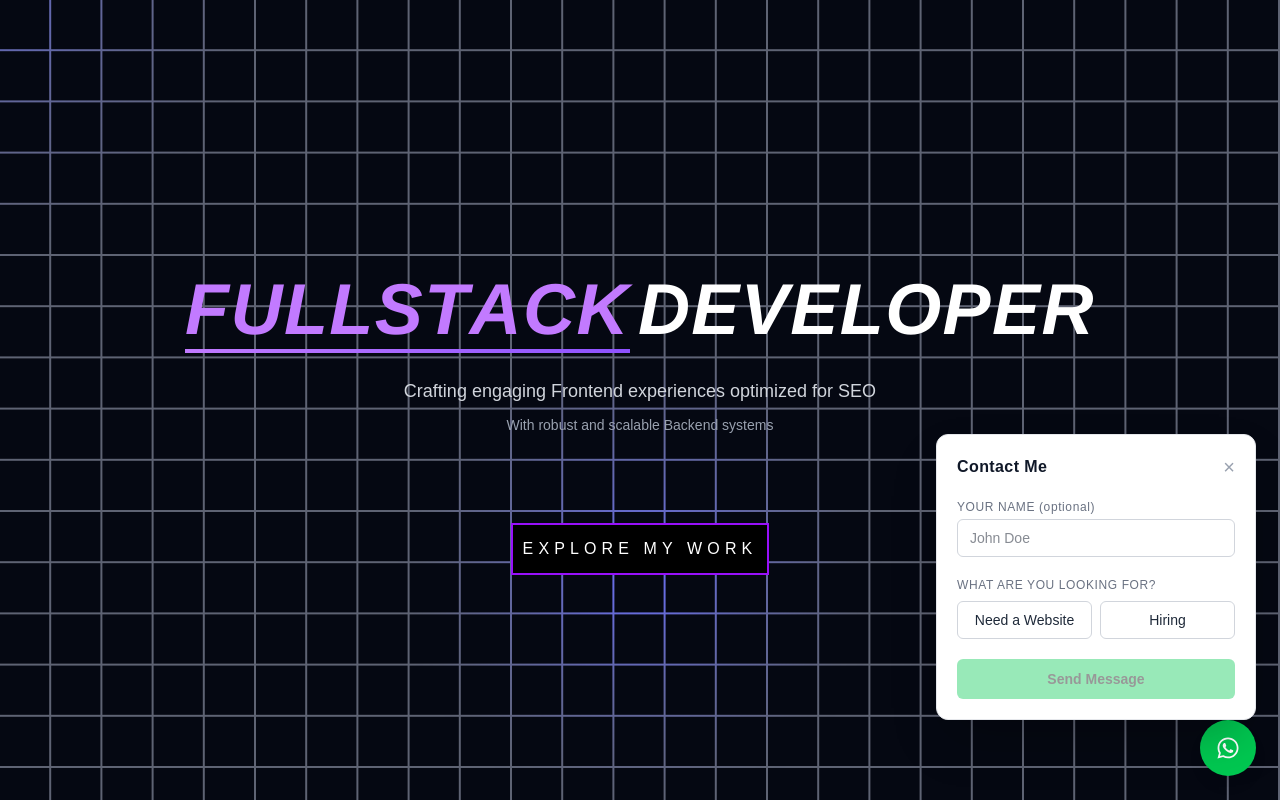
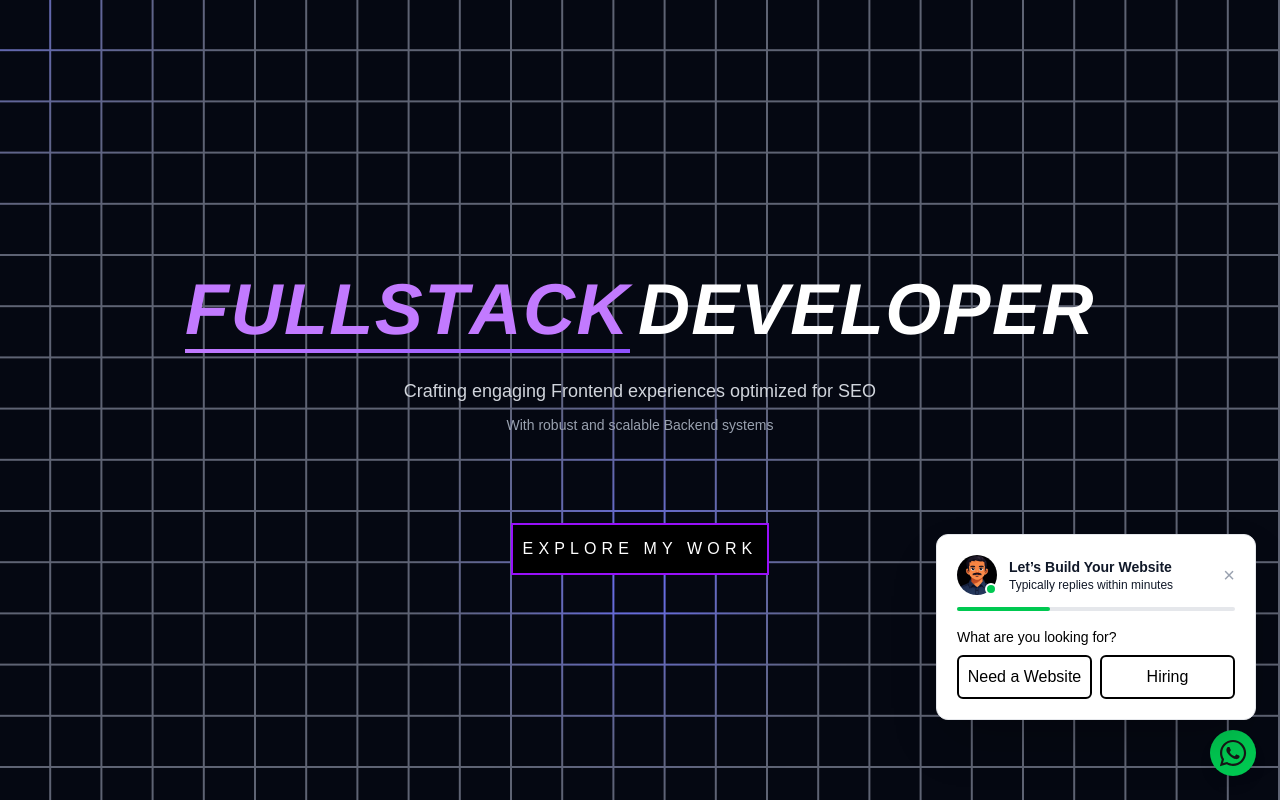
Before and after one commit to joseph101kt/portfolio, a Next.js app: page / in a window 1280 px wide. Both pictures are taken after a click on the button 1228 px from the left and 748 px from the top of the page. Shown: the top 800 px of the page. Built offline with nearby package versions, Linux system fonts and the light colour scheme.

Commit message:
updated the whatsapp fab

```diff
--- a/components/WhatsAppFAB.tsx
+++ b/components/WhatsAppFAB.tsx
@@ -1,9 +1,11 @@
 'use client';
 
-import { useState, FormEvent, JSX } from 'react';
+import { useEffect, useState, JSX } from 'react';
 import { FaWhatsapp } from 'react-icons/fa';
 
-/** ---------- Types ---------- */
+/* =========================================================
+   Types
+========================================================= */
 
 type Intent = 'website' | 'hiring';
 
@@ -14,16 +16,98 @@ type WebsiteType =
   | 'Redesign / Fix'
   | 'Not Sure';
 
+type ChatStep = 'intent' | 'websiteType' | 'name';
+
 interface FormState {
   name: string;
   intent: Intent | null;
   websiteType: WebsiteType | null;
 }
 
-/** ---------- Component ---------- */
+/* =========================================================
+   Constants / Config
+========================================================= */
+
+const WHATSAPP_NUMBER = '919397082746';
+const AUTO_OPEN_DELAY_MS = 20000;
+
+const CHAT_STEPS: ChatStep[] = ['intent', 'websiteType', 'name'];
+
+/* =========================================================
+   Utilities (Decoupled, Testable)
+========================================================= */
+
+function sanitize(input: string): string {
+  return input.replace(/[<>]/g, '').trim();
+}
+
+type GtagFn = (
+  command: 'event',
+  eventName: string,
+  params?: Record<string, unknown>
+) => void;
+
+function track(event: string, data?: Record<string, unknown>): void {
+  if (typeof window === 'undefined') return;
+
+  const gtag = (window as unknown as { gtag?: GtagFn }).gtag;
+  if (!gtag) return;
+
+  gtag('event', event, data);
+}
+
+
+function getNextStep(current: ChatStep, state: FormState): ChatStep {
+  if (current === 'intent') {
+    return state.intent === 'website' ? 'websiteType' : 'name';
+  }
+
+  if (current === 'websiteType') return 'name';
+
+  return 'name';
+}
+
+function getProgress(step: ChatStep): number {
+  return ((CHAT_STEPS.indexOf(step) + 1) / CHAT_STEPS.length) * 100;
+}
+
+/* =========================================================
+   Message Builder (Pure Function)
+========================================================= */
+
+function buildWhatsAppMessage(state: FormState): string {
+  const greeting = 'Hi 👋\n\n';
+  const nameLine = state.name
+    ? `My name is ${sanitize(state.name)}.\n`
+    : '';
+
+  if (state.intent === 'website') {
+    return (
+      greeting +
+      nameLine +
+      'I’m interested in getting a website made.\n' +
+      (state.websiteType
+        ? `Website type: ${state.websiteType}\n`
+        : '') +
+      '\nI checked your portfolio and would like to discuss further.'
+    );
+  }
+
+  return (
+    greeting +
+    nameLine +
+    'I came across your portfolio and I’m interested in hiring you.'
+  );
+}
+
+/* =========================================================
+   Component
+========================================================= */
 
 export default function WhatsAppFAB(): JSX.Element {
   const [isChatOpen, setIsChatOpen] = useState<boolean>(false);
+  const [isAutoOpened, setIsAutoOpened] = useState<boolean>(false);
+  const [chatStep, setChatStep] = useState<ChatStep>('intent');
 
   const [formState, setFormState] = useState<FormState>({
     name: '',
@@ -31,190 +115,189 @@ export default function WhatsAppFAB(): JSX.Element {
     websiteType: null,
   });
 
-  const toggleChat = (): void => {
-    setIsChatOpen((prev) => !prev);
+  /* ---------- Auto Open ---------- */
+  useEffect(() => {
+    if (isAutoOpened) return;
+
+    const timer = setTimeout(() => {
+      setIsChatOpen(true);
+      setIsAutoOpened(true);
+      track('cta_auto_open');
+    }, AUTO_OPEN_DELAY_MS);
+
+    return () => clearTimeout(timer);
+  }, [isAutoOpened]);
+
+  /* ---------- Escape to Close ---------- */
+  useEffect(() => {
+    const handler = (e: KeyboardEvent): void => {
+      if (e.key === 'Escape') setIsChatOpen(false);
     };
 
-  /** ---------- Message Builder (Strategy Pattern) ---------- */
-  const buildMessage = (state: FormState): string => {
-    const greeting = 'Hi 👋\n\n';
-    const nameLine = state.name ? `My name is ${state.name}.\n` : '';
+    window.addEventListener('keydown', handler);
+    return () => window.removeEventListener('keydown', handler);
+  }, []);
 
-    if (state.intent === 'website') {
-      return (
-        greeting +
-        nameLine +
-        `I’m interested in getting a website made.\n` +
-        (state.websiteType ? `Website type: ${state.websiteType}\n` : '') +
-        `\nI checked your portfolio and would like to discuss further.`
-      );
-    }
+  /* ---------- Submit ---------- */
+  const handleSubmit = (): void => {
+    if (!formState.intent) return;
 
-    return (
-      greeting +
-      nameLine +
-      `I came across your portfolio and I’m interested in hiring you.`
-    );
-  };
+    const message = buildWhatsAppMessage(formState);
+    const encoded = encodeURIComponent(message);
+    const url = `https://wa.me/${WHATSAPP_NUMBER}?text=${encoded}`;
 
-  /** ---------- Submit ---------- */
-  const handleWhatsAppSubmit = (e: FormEvent<HTMLFormElement>): void => {
-    e.preventDefault();
+    track('cta_submit', { intent: formState.intent });
+    window.open(url, '_blank');
 
-    if (!formState.intent) {
-      alert('Please select what you are looking for.');
-      return;
-    }
-
-    const message = buildMessage(formState);
-    const encodedMessage = encodeURIComponent(message);
-
-    const whatsappUrl = `https://wa.me/919397082746?text=${encodedMessage}`;
-    window.open(whatsappUrl, '_blank');
-
-    // Reset state
     setIsChatOpen(false);
+    setChatStep('intent');
     setFormState({ name: '', intent: null, websiteType: null });
   };
 
-  /** ---------- UI ---------- */
+  const progress = getProgress(chatStep);
+
+  /* =========================================================
+     UI
+  ========================================================= */
+
   return (
     <>
       {/* Floating Action Button */}
       <button
-        onClick={toggleChat}
-        className="fixed bottom-6 right-6 p-4 rounded-full bg-green-500 text-white shadow-lg hover:bg-green-600 transition-colors z-50"
-        aria-label="Open WhatsApp chat"
+        onClick={() => {
+          if (isChatOpen){
+            setIsChatOpen(false)
+          }
+          else{
+            setIsChatOpen(true);
+            track('cta_open');
+          }
+        }}
+        aria-label="Chat on WhatsApp"
+        className="
+          fixed bottom-6 right-6 z-50
+          p-2 rounded-full bg-green-500
+          shadow-lg
+          hover:scale-105 transition
+        "
       >
-        <FaWhatsapp size={24} />
+        <FaWhatsapp size={30} />
       </button>
 
-{isChatOpen && (
-  <div className="
-    fixed bottom-20 right-6 w-80 max-w-[90vw]
-    bg-white
-    border border-gray-200
-    rounded-xl
-    shadow-2xl
-    z-50
-    p-5
-  ">
+      {/* Chat Window */}
+      <div
+        role="dialog"
+        aria-modal="true"
+        className={`
+          fixed bottom-20 right-6 z-50
+          w-80 max-w-[90vw]
+          bg-white border border-gray-200
+          rounded-xl shadow-2xl p-5
+          transition-all duration-300
+          ${
+            isChatOpen
+              ? 'opacity-100 scale-100'
+              : 'opacity-0 scale-95 pointer-events-none'
+          }
+        `}
+      >
         {/* Header */}
-    <div className="flex justify-between items-center mb-5">
-      <h3 className="text-base font-semibold tracking-wide text-gray-900">
-        Contact Me
+        <div className="flex items-center gap-3 mb-3">
+          <div className="relative">
+            <img
+              src="/avatar.jpg"
+              alt="Avatar"
+              className="w-10 h-10 rounded-full object-cover"
+            />
+            <span className="absolute bottom-0 right-0 w-3 h-3 bg-green-500 border-2 border-white rounded-full" />
+          </div>
+
+          <div className="flex-1">
+            <h3 className="font-semibold text-gray-900 text-sm">
+              Let’s Build Your Website
             </h3>
+            <p className="text-xs text-gray-900">
+              Typically replies within minutes
+            </p>
+          </div>
+
           <button
-        onClick={toggleChat}
-        className="text-gray-400 hover:text-gray-700 text-xl leading-none"
+            onClick={() => setIsChatOpen(false)}
             aria-label="Close"
+            className="text-xl text-gray-400 hover:text-gray-600  "
           >
-        &times;
+            ×
           </button>
         </div>
 
-    <form onSubmit={handleWhatsAppSubmit} className="space-y-5">
-      {/* Name */}
-      <div>
-        <label className="block text-xs uppercase tracking-wider text-gray-500 mb-1">
-          Your Name <span className="normal-case">(optional)</span>
-        </label>
-        <input
-          type="text"
-          value={formState.name}
-          onChange={(e) =>
-            setFormState((prev) => ({ ...prev, name: e.target.value }))
-          }
-          placeholder="John Doe"
-          className="
-            w-full
-            rounded-md
-            border border-gray-300
-            px-3 py-2
-            text-sm text-gray-900
-            focus:border-green-500
-            focus:ring-1 focus:ring-green-500
-            outline-none
-          "
+        {/* Progress */}
+        <div className="h-1 bg-gray-200 rounded mb-4">
+          <div
+            className="h-1 bg-green-500 rounded transition-all"
+            style={{ width: `${progress}%` }}
           />
         </div>
 
-      {/* Intent */}
-      <div>
-        <p className="block text-xs uppercase tracking-wider text-gray-500 mb-2">
-          What are you looking for?
-        </p>
-
+        {/* Step: Intent */}
+        {chatStep === 'intent' && (
+          <>
+            <p className="text-sm text-black mb-2">What are you looking for?</p>
             <div className="grid grid-cols-2 gap-2">
               <button
-            type="button"
-            onClick={() =>
-              setFormState((prev) => ({
-                ...prev,
+                className="py-2 rounded-md border-2 text-black hover:text-green-900 hover:border-green-400"
+                onClick={() => {
+                  const nextState: FormState = {
+                    ...formState,
                     intent: 'website',
-                websiteType: null,
-              }))
-            }
-            className={`
-              py-2 text-sm rounded-md border transition-all
-              ${
-                formState.intent === 'website'
-                  ? 'bg-green-500 text-black border-green-500'
-                  : 'bg-white text-gray-800 border-gray-300 hover:border-green-400'
-              }
-            `}
+                  };
+
+                  setFormState(nextState);
+                  setChatStep(getNextStep('intent', nextState));
+                  track('cta_intent', { intent: 'website' });
+                }}
               >
                 Need a Website
               </button>
 
               <button
-            type="button"
-            onClick={() =>
-              setFormState((prev) => ({
-                ...prev,
+                className="py-2 rounded-md border-2 text-black hover:text-green-900 hover:border-green-400"
+                onClick={() => {
+                  const nextState: FormState = {
+                    ...formState,
                     intent: 'hiring',
-                websiteType: null,
-              }))
-            }
-            className={`
-              py-2 text-sm rounded-md border transition-all
-              ${
-                formState.intent === 'hiring'
-                  ? 'bg-green-500 text-black border-green-500'
-                  : 'bg-white text-gray-800 border-gray-300 hover:border-green-400'
-              }
-            `}
+                  };
+
+                  setFormState(nextState);
+                  setChatStep('name');
+                  track('cta_intent', { intent: 'hiring' });
+                }}
               >
                 Hiring
               </button>
             </div>
-      </div>
+          </>
+        )}
 
-      {/* Website Type */}
-      {formState.intent === 'website' && (
-        <div>
-          <label className="block text-xs uppercase tracking-wider text-gray-500 mb-1">
-            Website Type
-          </label>
+        {/* Step: Website Type */}
+        {chatStep === 'websiteType' && (
+          <>
+            <p className="text-sm text-black mb-1">What type of website?</p>
+            <p className="text-xs text-gray-800 mb-2">
+              Don’t worry — we’ll figure it out together.
+            </p>
+
             <select
+              className="w-full border text-black rounded-md px-3 py-2 text-sm"
               value={formState.websiteType ?? ''}
-            onChange={(e) =>
-              setFormState((prev) => ({
-                ...prev,
+              onChange={(e) => {
+                const nextState: FormState = {
+                  ...formState,
                   websiteType: e.target.value as WebsiteType,
-              }))
-            }
-            className="
-              w-full
-              rounded-md
-              border border-gray-300
-              px-3 py-2
-              text-sm text-gray-900
-              focus:border-green-500
-              focus:ring-1 focus:ring-green-500
-              outline-none
-              bg-white
-            "
+                };
+
+                setFormState(nextState);
+                setChatStep('name');
+              }}
             >
               <option value="" disabled>
                 Select one
@@ -225,33 +308,43 @@ export default function WhatsAppFAB(): JSX.Element {
               <option>Redesign / Fix</option>
               <option>Not Sure</option>
             </select>
-        </div>
+          </>
         )}
 
-      {/* CTA */}
-      <button
-        type="submit"
-        disabled={!formState.intent}
+        {/* Step: Name */}
+        {chatStep === 'name' && (
+          <>
+            <input
+              type="text"
+              placeholder="Your name (optional)"
               className="
                 w-full
-          bg-green-500
-          text-black
-          py-2.5
-          rounded-md
-          text-sm
-          font-semibold
-          transition-all
-          hover:bg-green-600
-          disabled:opacity-40
-          disabled:cursor-not-allowed
+                border-2 border-green-500
+                rounded-md px-3 py-2 text-sm
+                placeholder:text-gray-700
+
+                focus:outline-none
+                focus:ring-0
+                focus:border-green-400
               "
+              value={formState.name}
+              onChange={(e) =>
+                setFormState({
+                  ...formState,
+                  name: e.target.value,
+                })
+              }
+            />
+
+            <button
+              onClick={handleSubmit}
+              className="mt-2 w-full bg-green-500 text-white py-2 rounded-md font-semibold hover:bg-green-600 transition"
             >
               Send Message
             </button>
-    </form>
+          </>
+        )}
       </div>
-)}
-
     </>
   );
 }
```
Also changed, not shown: public/avatar.jpg (added). Lines whose indentation alone changed are shown as unchanged.
